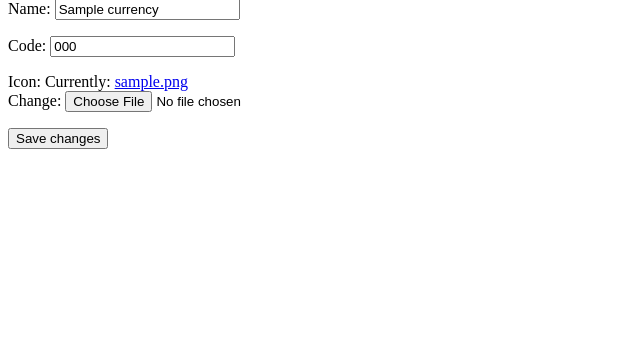
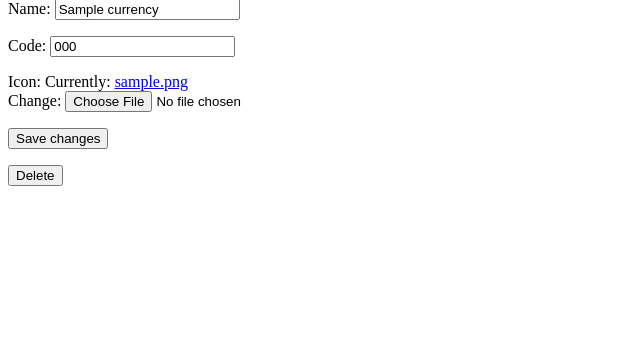
Before and after one commit to frolov-andrey/AndrFinace, a Django app: page /currency_edit/1/ in a window 1280 px wide. Shown: the part 77-436 px from the top of the page, without its empty margins (0-640 px from the left). Run offline with Django 5.2, Linux system fonts and the light colour scheme; tables that the repository leaves empty hold one stand-in row (values such as "Sample post").

Commit message:
currency_delete

```diff
--- a/andr_finance/templates/andr_finance/category_edit.html
+++ b/andr_finance/templates/andr_finance/category_edit.html
@@ -10,7 +10,7 @@
     <button name="submit">Save changes</button>
 </form>
 
-<form action="{% url 'andr_finance:delete_category' category.id %}" method='post'>
+<form action="{% url 'andr_finance:category_delete' category.id %}" method='post'>
     {% csrf_token %}
     <button name="submit">Delete</button>
 </form>
--- a/andr_finance/templates/andr_finance/currency_edit.html
+++ b/andr_finance/templates/andr_finance/currency_edit.html
@@ -10,4 +10,9 @@
     <button name="submit">Save changes</button>
 </form>
 
+<form action="{% url 'andr_finance:currency_delete' currency.id %}" method='post'>
+    {% csrf_token %}
+    <button name="submit">Delete</button>
+</form>
+
 {% endblock content %}
--- a/andr_finance/urls.py
+++ b/andr_finance/urls.py
@@ -9,11 +9,12 @@ urlpatterns = [
     path('categories/', views.categories, name='categories'),
     path('category_new/', views.category_new, name='category_new'),
     path('category_edit/<int:category_id>/', views.category_edit, name='category_edit'),
-    path('delete_category/<int:category_id>/', views.delete_category, name='delete_category'),
+    path('category_delete/<int:category_id>/', views.category_delete, name='category_delete'),
 
     path('currencies/', views.currencies, name='currencies'),
     path('currency_new/', views.currency_new, name='currency_new'),
     path('currency_edit/<int:currency_id>/', views.currency_edit, name='currency_edit'),
+    path('currency_delete/<int:currency_id>/', views.currency_delete, name='currency_delete'),
 
     path('accounts/', views.accounts, name='accounts'),
     path('account_new/', views.account_new, name='account_new'),
--- a/andr_finance/views.py
+++ b/andr_finance/views.py
@@ -48,7 +48,7 @@ def category_edit(request, category_id):
     return render(request, 'andr_finance/category_edit.html', context)
 
 
-def delete_category(request, category_id):
+def category_delete(request, category_id):
     category = get_object_or_404(Category, pk=category_id)
     context = {'category': category}
 
@@ -93,6 +93,18 @@ def currency_edit(request, currency_id):
 
     context = {'currency': currency, 'form': form}
     return render(request, 'andr_finance/currency_edit.html', context)
+
+
+def currency_delete(request, currency_id):
+    currency = get_object_or_404(Currency, pk=currency_id)
+    context = {'currency': currency}
+
+    if request.method != 'POST':
+        return render(request, 'andr_finance/currency_edit.html', context)
+    elif request.method == 'POST':
+        currency.delete()
+        messages.success(request, 'The currency has been deleted successfully: ' + currency.name)
+        return redirect('andr_finance:currencies')
 
 
 # --- Account ---
```
